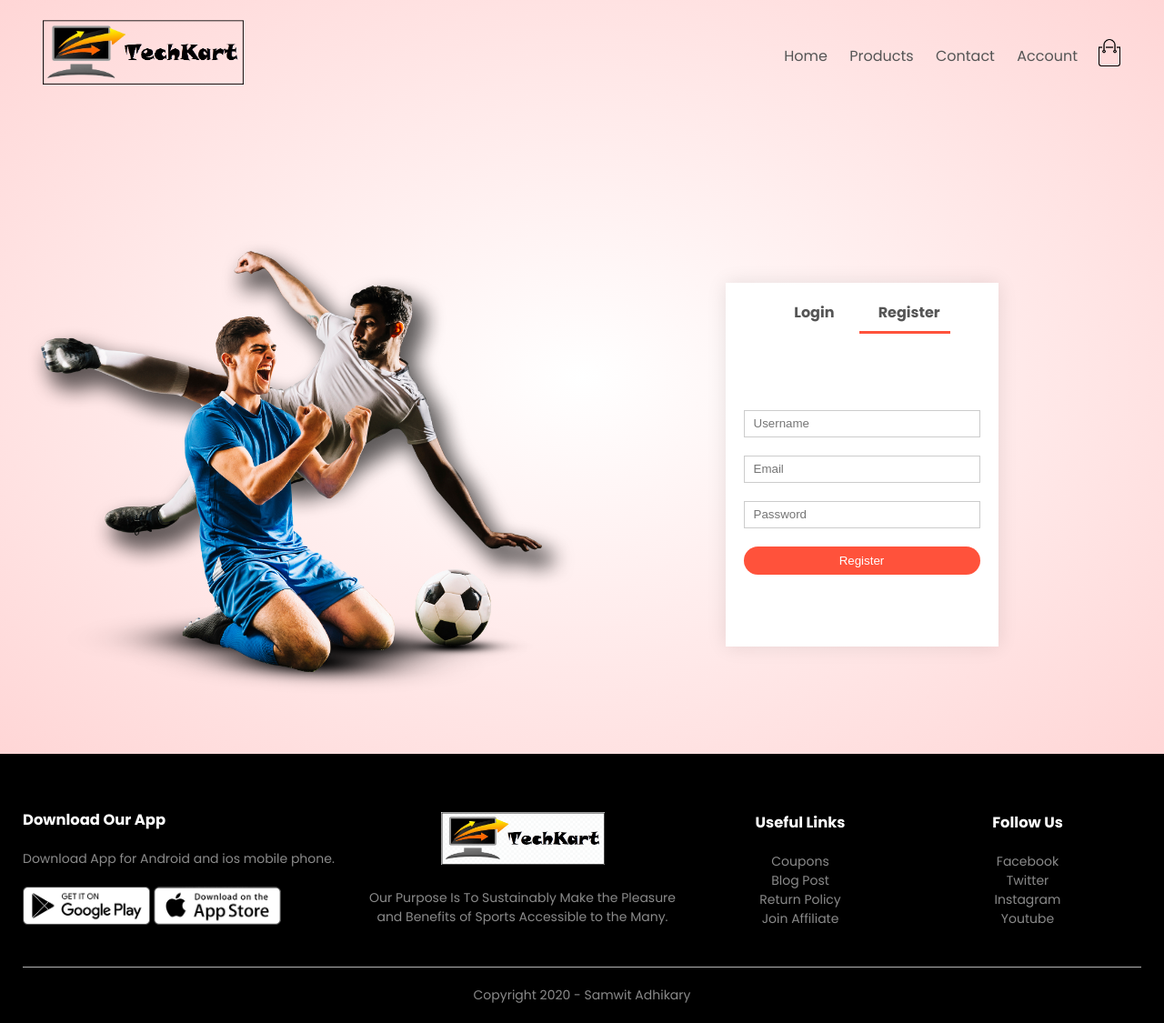
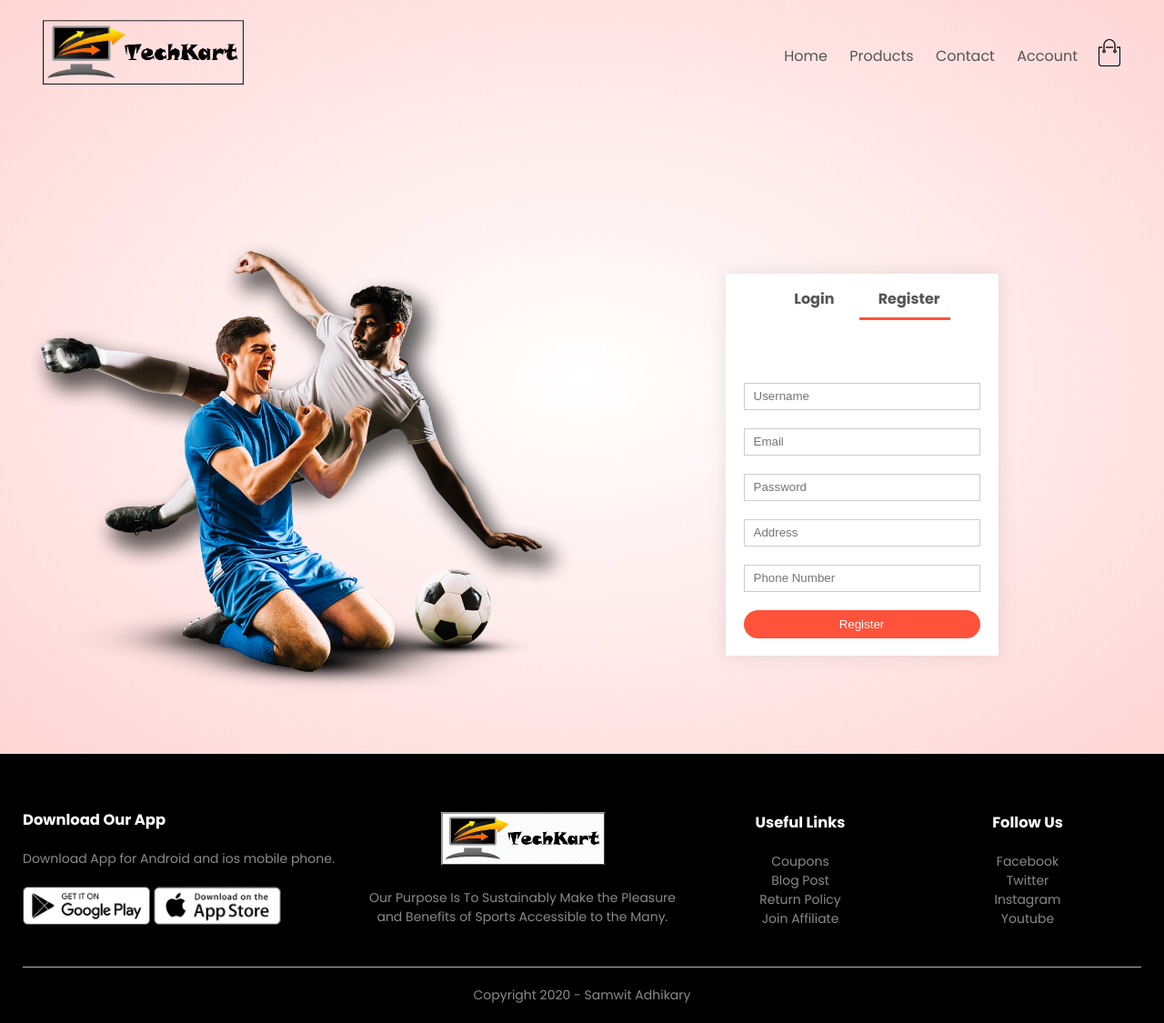
Before and after one commit to Omar-VF/Techkart, a Django app: page /customer/register/ in a window 1280 px wide. Shown: the whole page at 91% size. Run offline with Django 5.2, Linux system fonts and the light colour scheme.

Commit message:
User acc registration

```diff
--- a/techkart/customers/models.py
+++ b/techkart/customers/models.py
@@ -9,7 +9,7 @@ class Customer(models.Model):
     LIVE = 1
     DELETE = 0
     DELETE_CHOICES = ((LIVE, "live"), (DELETE, "delete"))
-    name = models.CharField(max_length=200)
+    username = models.CharField(max_length=200)
     address = models.TextField()
     user = models.OneToOneField(
         User, related_name="customer_profile", on_delete=models.CASCADE
@@ -20,4 +20,4 @@ class Customer(models.Model):
     updated_at = models.DateTimeField(auto_now=True)
 
     def __str__(self) -> str:
-        return self.title
+        return self.username
--- a/techkart/customers/urls.py
+++ b/techkart/customers/urls.py
@@ -4,7 +4,7 @@ from django.conf.urls.static import static
 from . import views
 
 urlpatterns = [
-    path("register/", views.register,name='register'),
+    path("register/", views.account,name='register'),
 ]
 
 urlpatterns += static(settings.MEDIA_URL, document_root=settings.MEDIA_ROOT)
--- a/techkart/customers/views.py
+++ b/techkart/customers/views.py
@@ -1,6 +1,50 @@
-from django.shortcuts import render
+from django.shortcuts import render, redirect
+from django.contrib.auth.models import User
+from .models import Customer
+from django.contrib import messages
 
 # Create your views here.
 
-def register(request):
-    return render(request,'account.html')
+
+def account(request):
+    # Register
+    if request.POST and "register" in request.POST:
+        try:
+
+            username = request.POST.get("username")
+            email = request.POST.get("email")
+            password = request.POST.get("password")
+            address = request.POST.get("address")
+            phone = request.POST.get("phone")
+            print(request.POST)
+
+            # Create User Account
+            user = User.objects.create(
+                username=username, password=password, email=email
+            )
+
+            # Create Customer Account
+            customer = Customer.objects.create(
+                user=user, username=username, phone=int(phone), address=address
+            )
+            return redirect("home")
+
+        except:
+
+            errormsg = "Username Exists Or Invalid credentials"
+            messages.error(request, errormsg)
+            print(errormsg)
+
+
+    elif request.POST and "login" in request.POST:
+        username = request.POST.get("username")
+        password = request.POST.get("password")
+        print(request.POST)
+
+    else:
+        pass
+
+
+    return render(request, "account.html")
+
+    # Login
--- a/techkart/static/css/style.css
+++ b/techkart/static/css/style.css
@@ -388,10 +388,10 @@ th:last-child{
 .form-container{
     background: #fff;
     width: 300px;
-    height: 400px;
+    height: 420px;
     position: relative;
     text-align: center;
-    padding: 20px 0;
+    padding: 15px 0;
     margin: auto;
     box-shadow: 0 0 20px 0px rgba(0, 0, 0, 0.1);
     overflow: hidden;
@@ -411,7 +411,7 @@ th:last-child{
     max-width: 300px;
     padding: 0 20px;
     position: absolute;
-    top: 130px;
+    top: 110px;
     transition: transform 1s;
 }
 form input{
--- a/techkart/templates/account.html
+++ b/techkart/templates/account.html
@@ -44,18 +44,29 @@
                             <span onclick="register()">Register</span>
                             <hr id="Indicator">
                         </div>
-                        <form id="LoginForm">
-                            <input type="text" placeholder="Username">
-                            <input type="password" placeholder="Password">
-                            <button type="submit" class="btn">Login</button>
+                        {% if messages %}
+                        <p>
+                            {% for message in messages %}
+                                <li>{{message}}</li>
+                            {% endfor %}
+                        </p>
+                        {% endif %}
+                        <form id="LoginForm" method="post" enctype="multipart/form-data">
+                            {% csrf_token %}
+                            <input type="text" name="username" required placeholder="Username">
+                            <input type="password" name="password" required placeholder="Password">
+                            <button type="submit" name="login" class="btn">Login</button>
                             <a href="">Forget Password</a>
                         </form>
 
-                        <form id="RegForm">
-                            <input type="text" placeholder="Username">
-                            <input type="email" placeholder="Email">
-                            <input type="password" placeholder="Password">
-                            <button type="submit" class="btn">Register</button>
+                        <form id="RegForm" method="post" enctype="multipart/form-data">
+                            {% csrf_token %}
+                            <input type="text" name="username" required minlength="3" placeholder="Username">
+                            <input type="email" name="email" required placeholder="Email">
+                            <input type="password" name="password" required minlength="4" placeholder="Password">
+                            <input type="text" name="address" required minlength="5" placeholder="Address">
+                            <input type="text" name="phone" required minlength="10" placeholder="Phone Number">
+                            <button type="submit" name="register" class="btn">Register</button>
                         </form>
                     </div>
                 </div>
```
Also changed, not shown: techkart/customers/migrations/0002_rename_name_customer_username.py (added), techkart/customers/migrations/0003_alter_customer_phone.py (added), techkart/customers/migrations/0004_alter_customer_phone.py (added), techkart/media/media/product-5.jpg (added).
